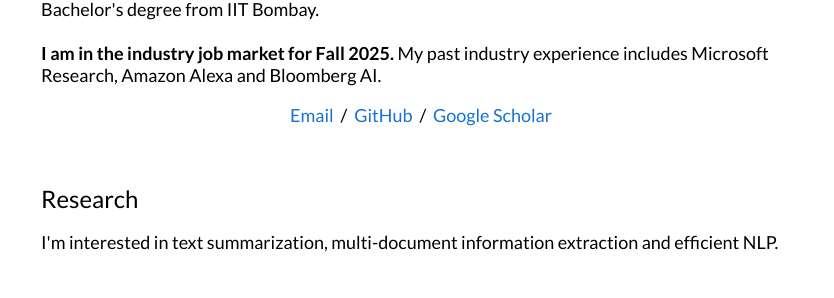
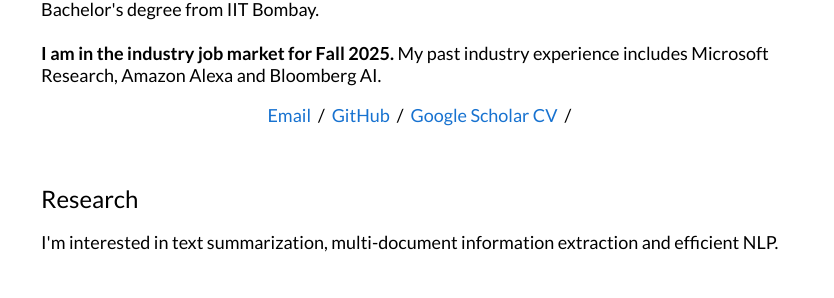
Before and after one commit to adithya7/adithya7.github.io, a Jekyll site: the page built from _posts/2025-01-22-scaling.md, in a window 1280 px wide. Shown: the part 145-443 px from the top of the page, without its empty margins (219-1053 px from the left). Built offline with Jekyll 4.4.1, drawn with Linux system fonts in a browser that asks for light colours.

```diff
--- a/_layouts/default.html
+++ b/_layouts/default.html
@@ -34,6 +34,7 @@
                 <a href="mailto:vpratapa@cs.cmu.edu">Email</a> &nbsp;/&nbsp;
                 <a href="https://github.com/adithya7">GitHub</a> &nbsp;/&nbsp;
                 <a href="https://scholar.google.com/citations?user=BAT6abIAAAAJ">Google Scholar</a>
+                <a href="https://adithya7.github.io/files/Adithya_Pratapa_CV.pdf">CV</a> &nbsp;/&nbsp;
               </p>
             </td>
           </tr>
```
